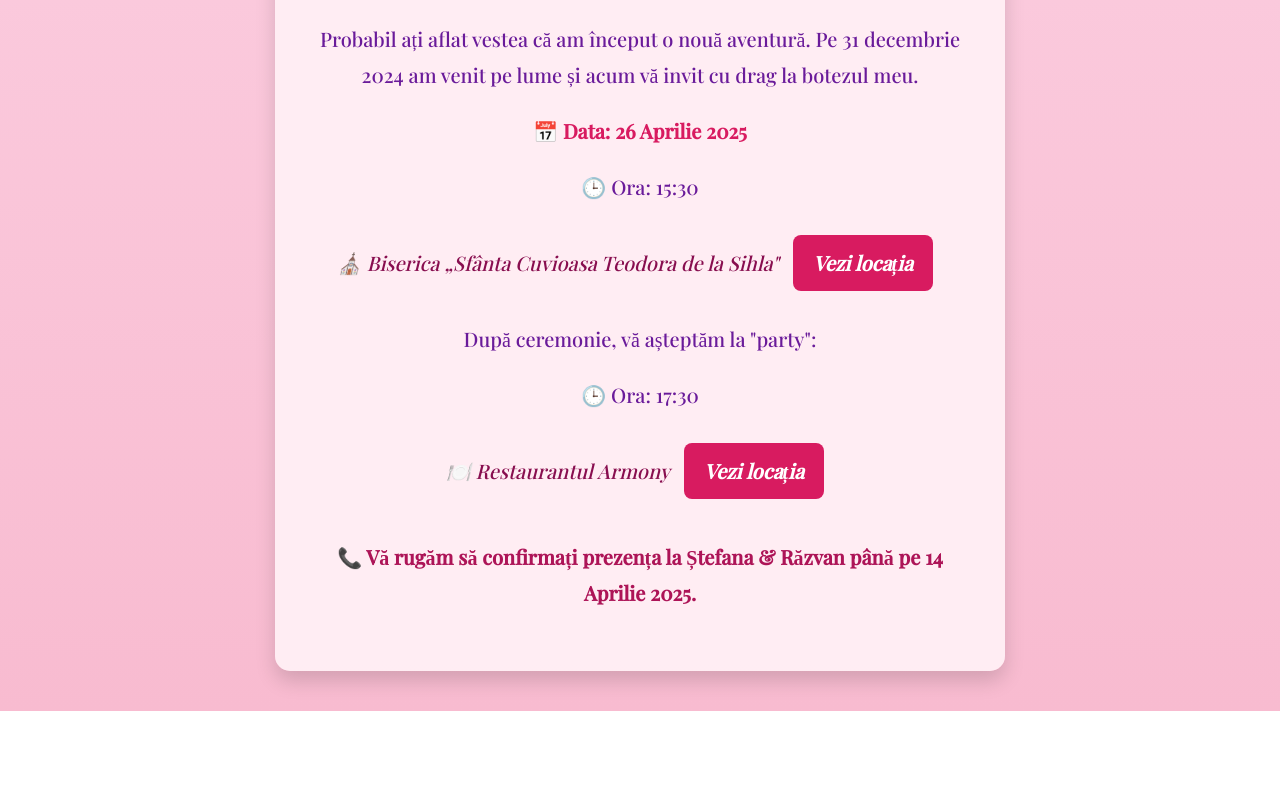
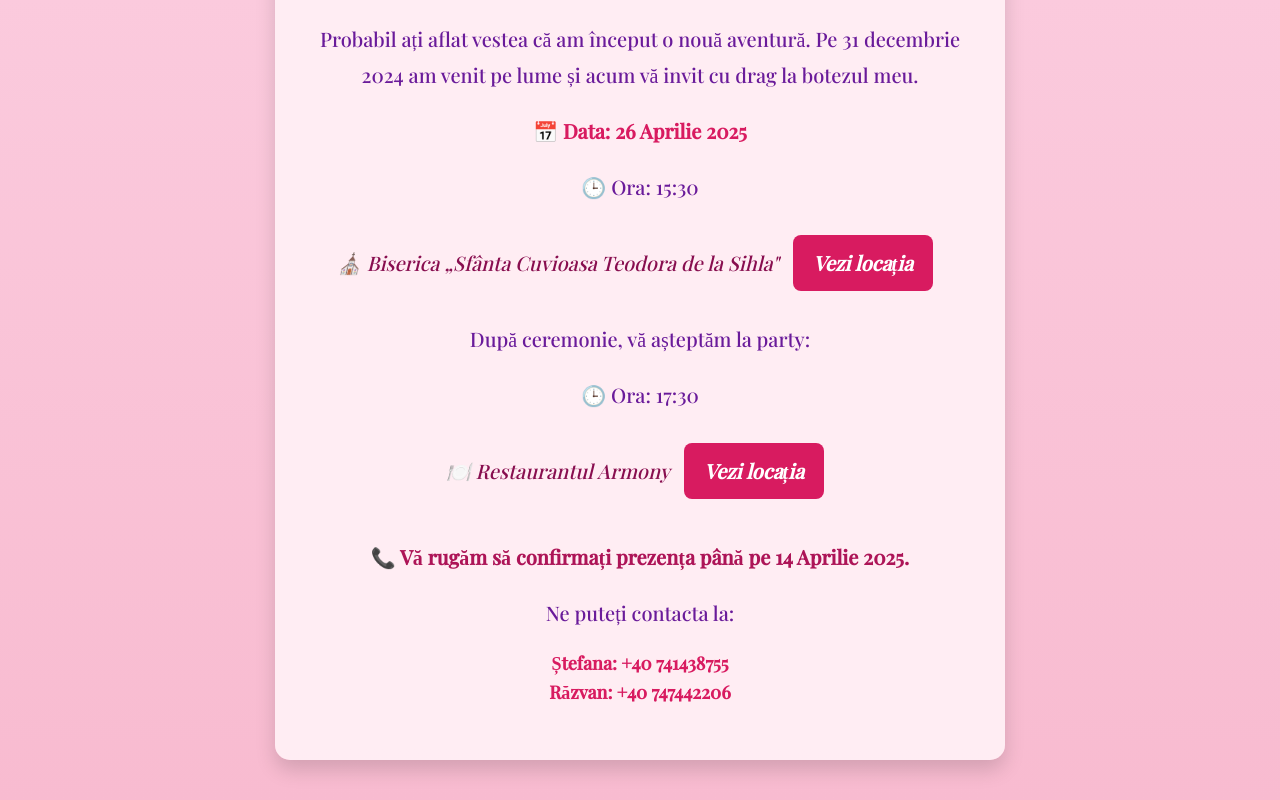
Before and after one commit to Drekarian/Invitatie, a plain HTML site: page index.html in a window 1280 px wide. Shown: the part 1173-1973 px from the top of the page. Before the commit the page ends 1884 px from the top, so only its background shows below. Drawn offline with nearby package versions, Linux system fonts and the light colour scheme.

Commit message:
update text 5

```diff
--- a/index.html
+++ b/index.html
@@ -87,6 +87,27 @@
             margin-bottom: 20px;
             box-shadow: 0 5px 15px rgba(0, 0, 0, 0.2);
         }
+
+        ul {
+            list-style: none;
+            padding: 0;
+        }
+
+        ul li {
+            font-size: 18px;
+            margin: 5px 0;
+        }
+
+        ul li a {
+            text-decoration: none;
+            color: #d81b60;
+            font-weight: bold;
+            transition: color 0.3s;
+        }
+
+        ul li a:hover {
+            color: #ad1457;
+        }
     </style>
 </head>
 <body>
@@ -100,11 +121,17 @@
         <p>🕒 Ora: 15:30</p>
         <p class="location">⛪ Biserica „Sfânta Cuvioasa Teodora de la Sihla" <a class="button" href="https://maps.app.goo.gl/jJrrYPZCEcF4fpYHA" target="_blank">Vezi locația</a></p>
 
-        <p>După ceremonie, vă așteptăm la "party":</p>
+        <p>După ceremonie, vă așteptăm la party:</p>
         <p>🕒 Ora: 17:30</p>
         <p class="location">🍽️ Restaurantul Armony <a class="button" href="https://maps.app.goo.gl/BPATcJM5rAmDcpG66" target="_blank">Vezi locația</a></p>
 
-        <p class="rsvp">📞 Vă rugăm să confirmați prezența la Ștefana & Răzvan până pe 14 Aprilie 2025.</p>
+        <p class="rsvp">📞 Vă rugăm să confirmați prezența până pe 14 Aprilie 2025.</p>
+
+        <p>Ne puteți contacta la:</p>
+        <ul>
+            <li><a href="https://wa.me/40741438755" target="_blank">Ștefana: +40 741438755</a></li>
+            <li><a href="https://wa.me/40747442206" target="_blank">Răzvan: +40 747442206</a></li>
+        </ul>
     </div>
 
 </body>
```
